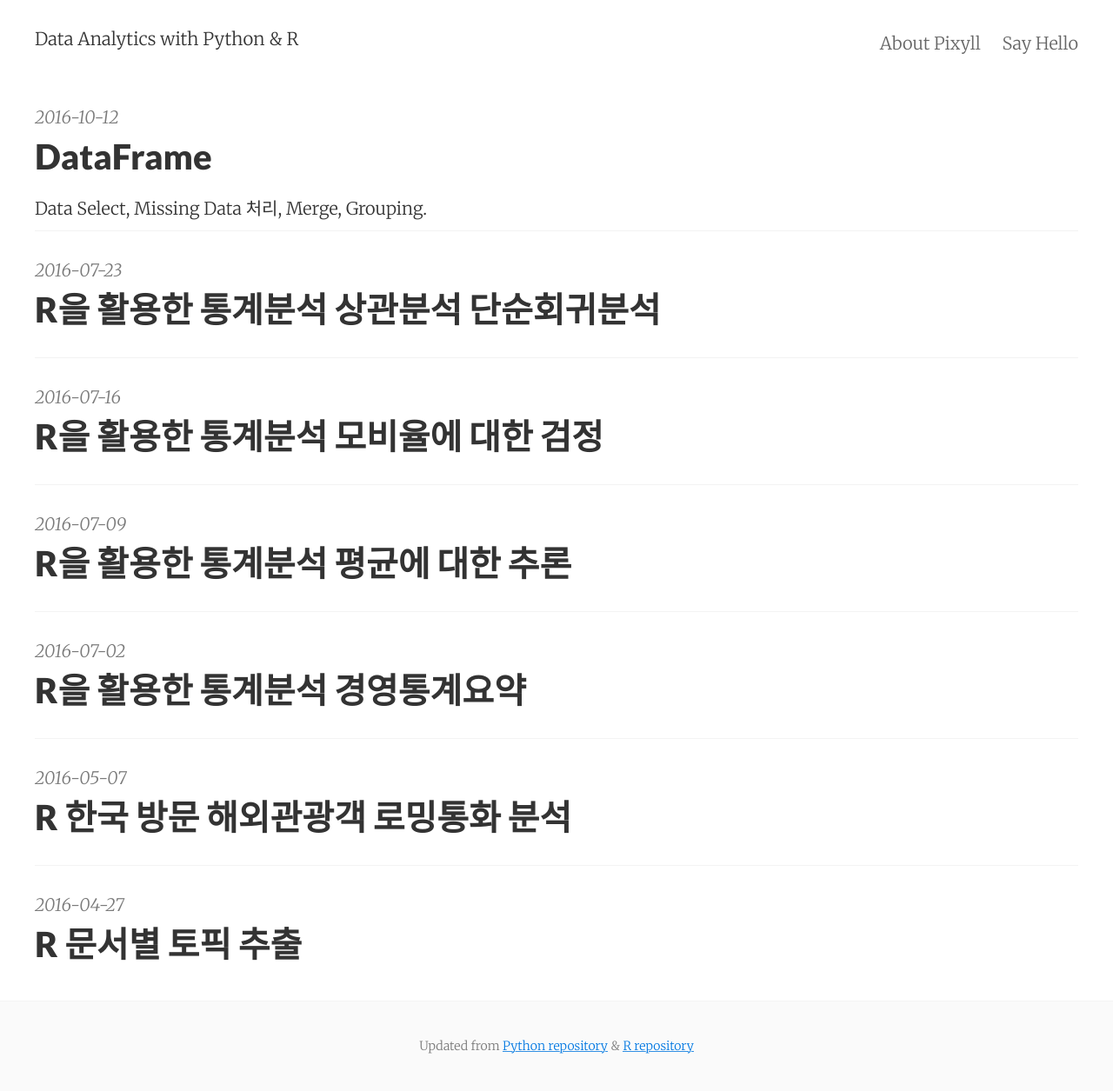
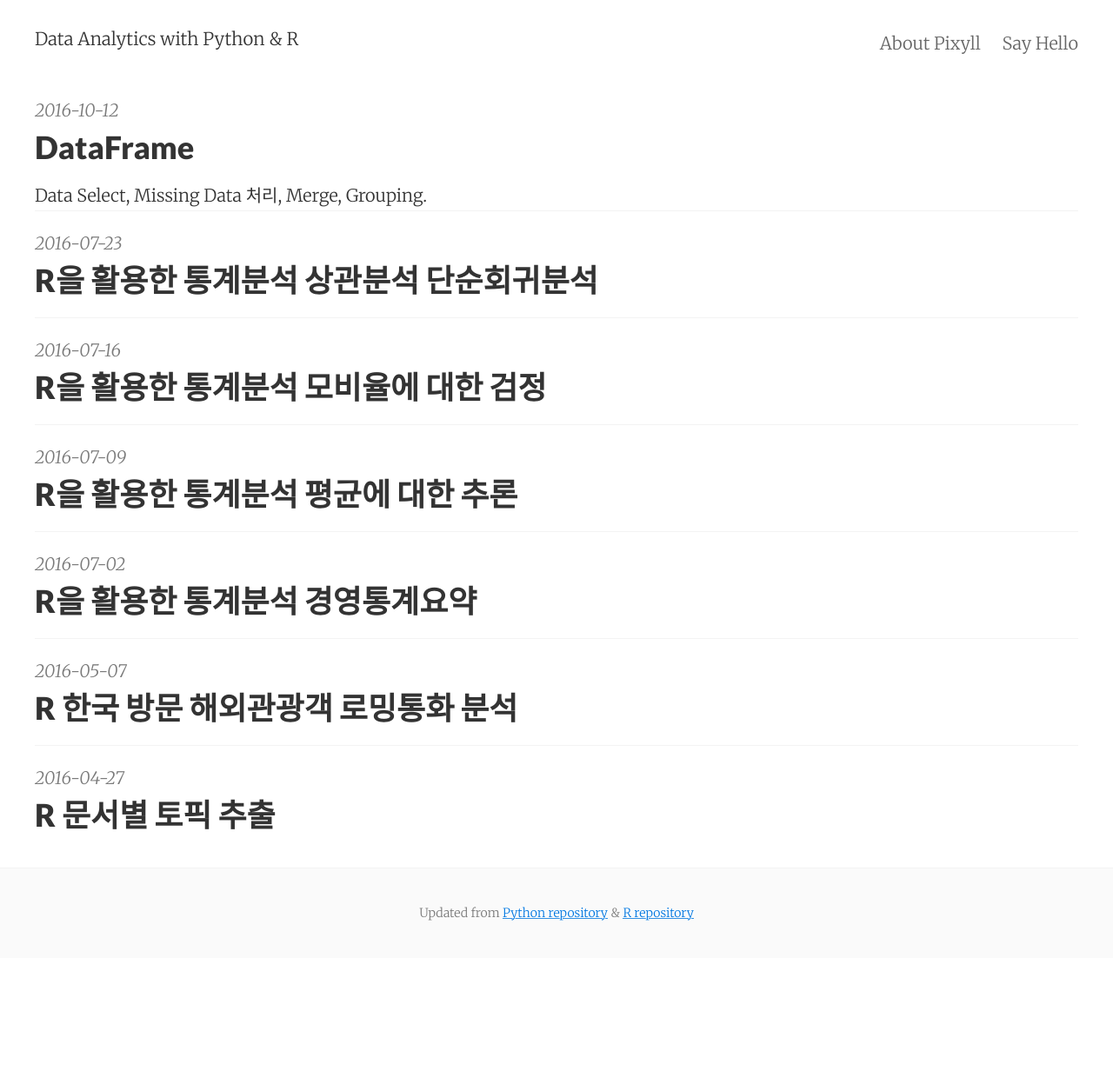
Before and after one commit to woosa7/woosa7.github.io, a Jekyll site: the page built from index.html, in a window 1280 px wide. Shown: the whole page at 87% size. Built offline with Jekyll 4.4.1, drawn with Linux system fonts in a browser that asks for light colours; the list of posts is cut into pages by our own code; after the commit the page ends 1102 px from its top, so only the background shows below that.

Commit message:
Change Theme

```diff
--- a/_sass/_variables.scss
+++ b/_sass/_variables.scss
@@ -7,7 +7,7 @@ $heading-font-family: 'Lato', 'Helvetica Neue', Helvetica, sans-serif !default;
 $heading-font-weight: 900 !default;
 $heading-line-height: 1.25 !default;
 $monospace-font-family: D2Coding, 'Source Code Pro', Consolas, monospace !default;
-$h1: 2.0rem !default;
+$h1: 1.8rem !default;
 $h2: 1.5rem !default;
 $h3: 1.02rem !default;
 $h4: 1rem !default;
@@ -61,6 +61,7 @@ $breakpoint-md: '(min-width: 52em)';
 $breakpoint-xl: '(min-width: 96em)';
 
 // Whitespace
+$space-0: .1rem !default;
 $space-1: .5rem !default;
 $space-2: 1rem !default;
 $space-3: 2rem !default;
--- a/_sass/basscss/_utility-white-space.scss
+++ b/_sass/basscss/_utility-white-space.scss
@@ -158,8 +158,8 @@
 }
 
 .py3 {
-  padding-top: $space-1;
-  padding-bottom: $space-1;
+  padding-top: $space-0;
+  padding-bottom: $space-0;
 }
 
 .px3 {
```
